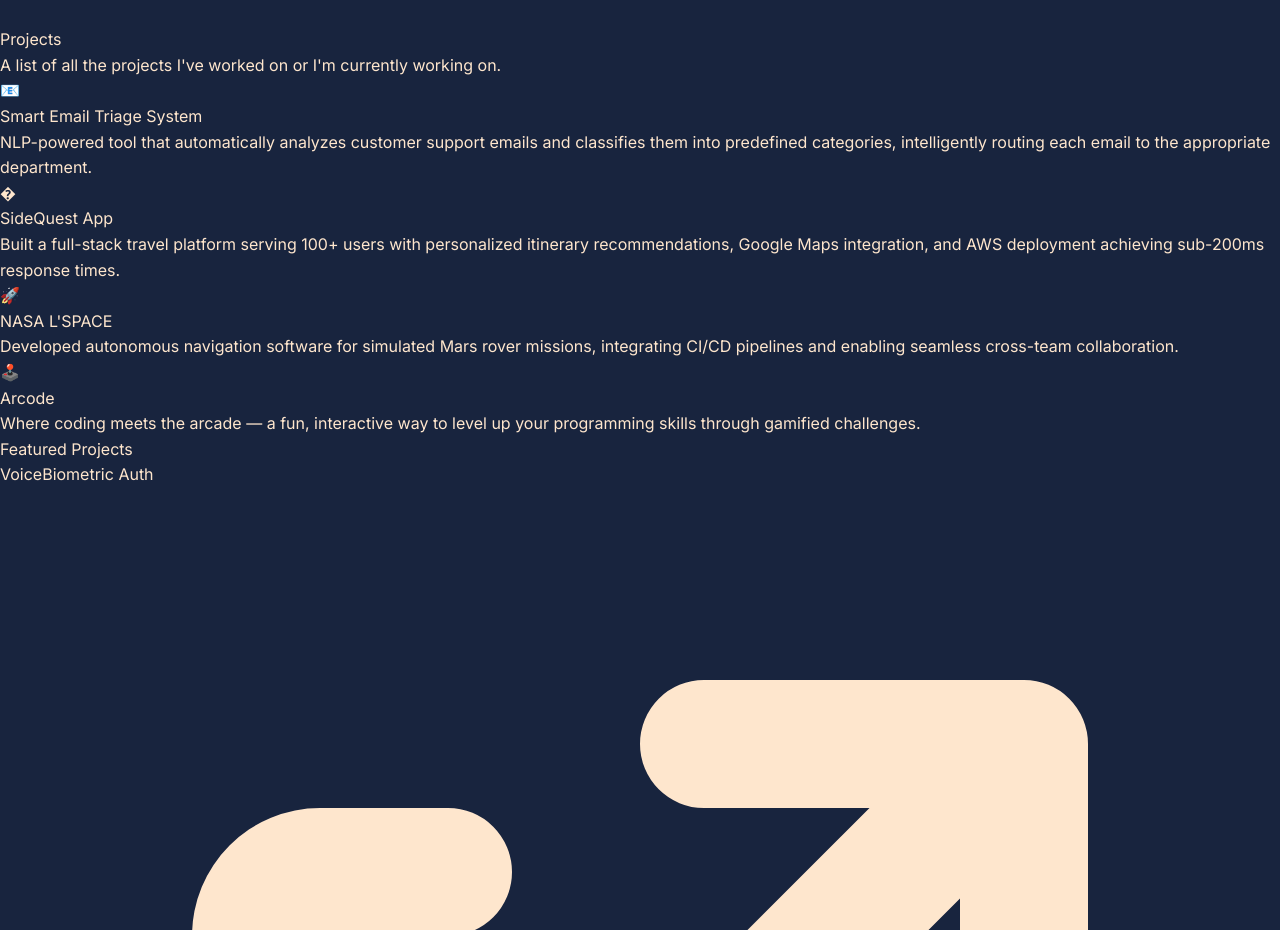
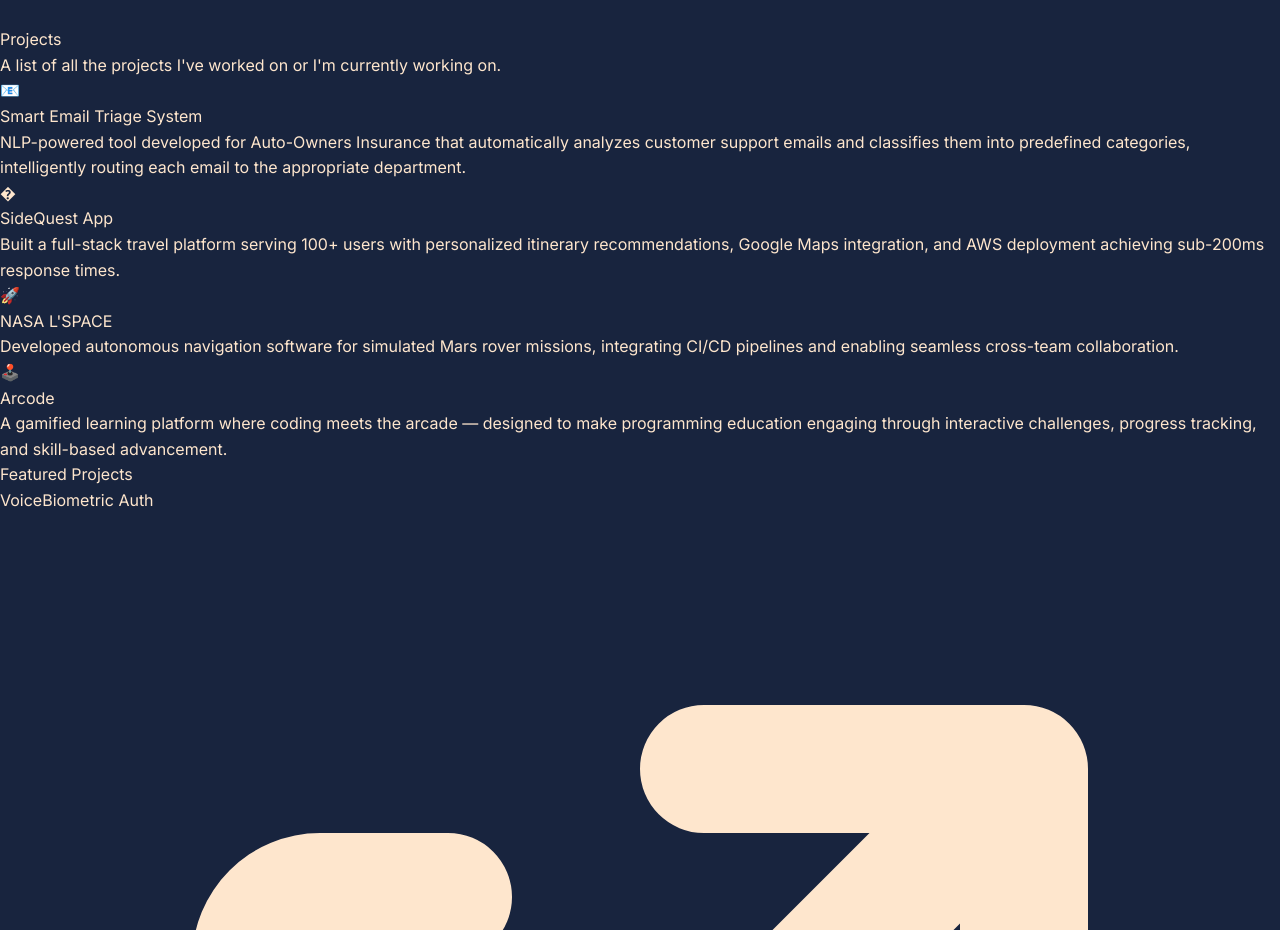
Before and after one commit to HavishPallerla/Havi.sh, a Next.js app: page /projects in a window 1280 px wide. Shown: the part 848-1778 px from the top of the page. Built offline with nearby package versions, Linux system fonts and the light colour scheme.

Commit message:
projects

```diff
--- a/src/app/projects/page.js
+++ b/src/app/projects/page.js
@@ -23,7 +23,7 @@
   const projects = [
     {
       title: "Smart Email Triage System",
-      description: "NLP-powered tool that automatically analyzes customer support emails and classifies them into predefined categories, intelligently routing each email to the appropriate department.",
+      description: "NLP-powered tool developed for Auto-Owners Insurance that automatically analyzes customer support emails and classifies them into predefined categories, intelligently routing each email to the appropriate department.",
       icon: "📧",
       link: "#",
       external: false
@@ -44,7 +44,7 @@
     },
     {
       title: "Arcode",
-      description: "Where coding meets the arcade — a fun, interactive way to level up your programming skills through gamified challenges.",
+      description: "A gamified learning platform where coding meets the arcade — designed to make programming education engaging through interactive challenges, progress tracking, and skill-based advancement.",
       icon: "🕹️",
       link: "#",
       external: false
```
